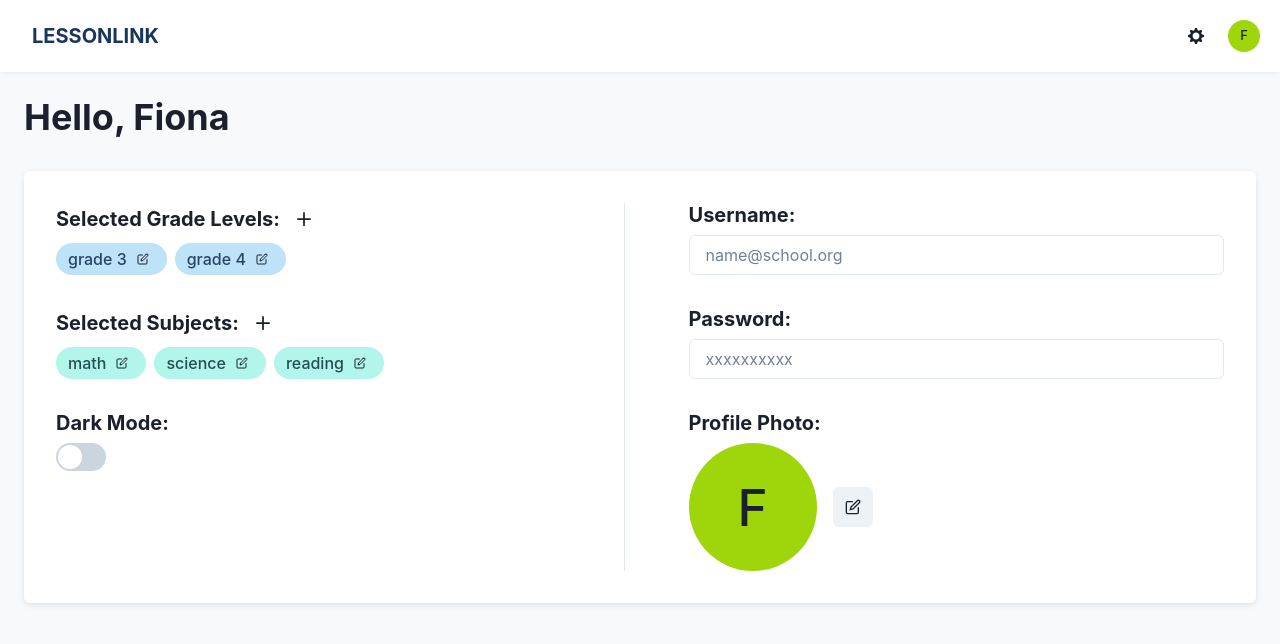
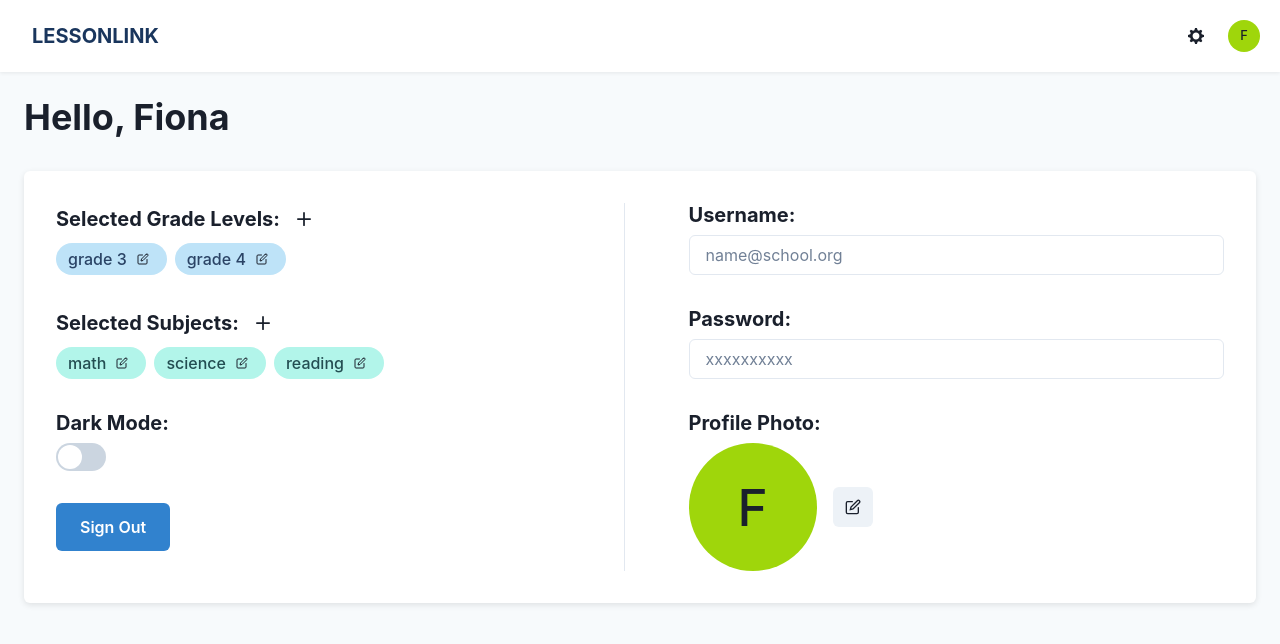
Before and after one commit to WallyMagill/lessonlink, a React (Vite) app in the folder project-client/: page /profile in a window 1280 px wide. Shown: the top 644 px of the page. Built offline with nearby package versions, Linux system fonts and the light colour scheme.

Commit message:
found more buttons so added more functionality

```diff
--- a/project-client/src/components/Header.jsx
+++ b/project-client/src/components/Header.jsx
@@ -21,6 +21,10 @@ function Header() {
   const handleName = (event) => {
     event.preventDefault();
     navigate('/dashboard');
+  };
+  const handleOut = (event) => {
+    event.preventDefault();
+    navigate('/');
   };
   return (
     <Flex
@@ -60,7 +64,8 @@ function Header() {
                 <Button w="100%" variant="ghost">Notifications</Button>
                 <Button w="100%" variant="ghost">Display Options</Button>
                 <Button w="100%" variant="ghost">Sharing</Button>
-                <Button w="100%" variant="ghost">Account</Button>
+                <Button w="100%" variant="ghost" onClick={handleProfile}>Account</Button>
+                <Button w="100%" variant="ghost" onClick={handleOut}>Sign Out</Button>
               </PopoverBody>
             </PopoverContent>
           </Portal>
--- a/project-client/src/components/LessonCard.jsx
+++ b/project-client/src/components/LessonCard.jsx
@@ -14,7 +14,7 @@ function LessonCard({ title = 'Lesson' }) {
   const variants = ['subtle', 'outline', 'elevated'];
   const navigate = useNavigate();
   const handleView = (event) => {
-    event.preventDefault(); // Prevents the default form submission behavior (page reload)
+    event.preventDefault();
     navigate('/edit');
   };
   return (
--- a/project-client/src/pages/DashboardPage.jsx
+++ b/project-client/src/pages/DashboardPage.jsx
@@ -2,7 +2,7 @@ import React from 'react';
 import {
   Box, Flex, Stack, Input, IconButton, Button,
 } from '@chakra-ui/react';
-
+import { useNavigate } from 'react-router-dom';
 import { AddIcon } from '@chakra-ui/icons';
 import { FaGlobe } from 'react-icons/fa';
 import LessonCard from '../components/LessonCard';
@@ -18,6 +18,11 @@ const grades = [
 const lessons = Array.from({ length: 12 }, (_, i) => `Lesson ${i + 1}`);
 
 function DashboardPage() {
+  const navigate = useNavigate();
+  const handleAdd = (event) => {
+    event.preventDefault(); // Prevents the default form submission behavior (page reload)
+    navigate('/edit');
+  };
   return (
     <Box
       minH="100vh"
@@ -73,7 +78,7 @@ function DashboardPage() {
             <Flex mb={4} gap={2} align="center">
               <Input placeholder="Search lesson plan..." size="md" bg="white" />
               <IconButton icon={<FaGlobe />} aria-label="Global toggle" colorScheme="gray" />
-              <IconButton icon={<AddIcon />} aria-label="Add lesson" colorScheme="blue" />
+              <IconButton icon={<AddIcon />} aria-label="Add lesson" colorScheme="blue" onClick={handleAdd} />
             </Flex>
             <Box flex={1} overflowY="auto" width="100%">
               <Flex wrap="wrap" gap={6} justify="flex-start" width="100%">
--- a/project-client/src/pages/ProfilePage.jsx
+++ b/project-client/src/pages/ProfilePage.jsx
@@ -1,11 +1,17 @@
 import React from 'react';
+import { useNavigate } from 'react-router-dom';
 import {
-  Box, Flex, Stack, Heading, Tag, TagLabel, IconButton, Input, Switch, Avatar,
+  Box, Flex, Stack, Heading, Tag, TagLabel, IconButton, Input, Switch, Avatar, Button,
 } from '@chakra-ui/react';
 import { EditIcon, AddIcon } from '@chakra-ui/icons';
 import Header from '../components/Header';
 
 function ProfilePage() {
+  const navigate = useNavigate();
+  const handleOut = (event) => {
+    event.preventDefault();
+    navigate('/');
+  };
   return (
     <Box
       width="100vw"
@@ -72,6 +78,20 @@ function ProfilePage() {
                 <Heading as="h3" size="md" mb={2}>Dark Mode:</Heading>
                 <Switch size="lg" colorScheme="blue" />
               </Box>
+              <Box>
+                <Button
+                  size="lg"
+                  colorScheme="blue"
+                  px={6}
+                  py={4}
+                  fontSize="md"
+                  _hover={{ transform: 'translateY(-2px)', boxShadow: 'lg' }}
+                  transition="all 0.2s"
+                  onClick={handleOut}
+                >
+                  Sign Out
+                </Button>
+              </Box>
             </Stack>
           </Box>
           {/* Account Settings */}
```
